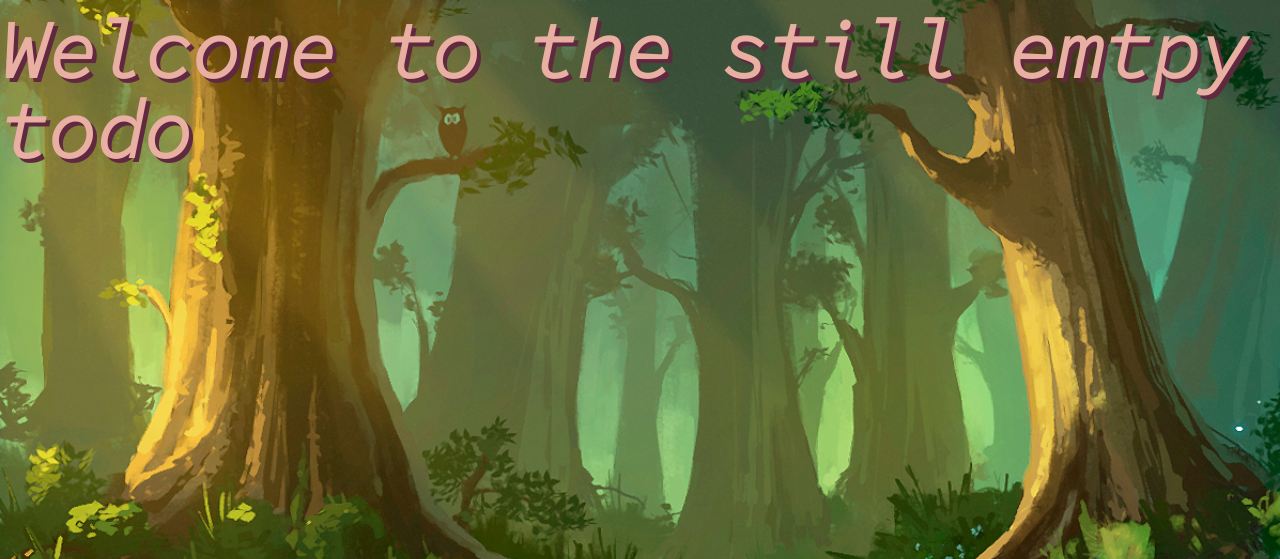
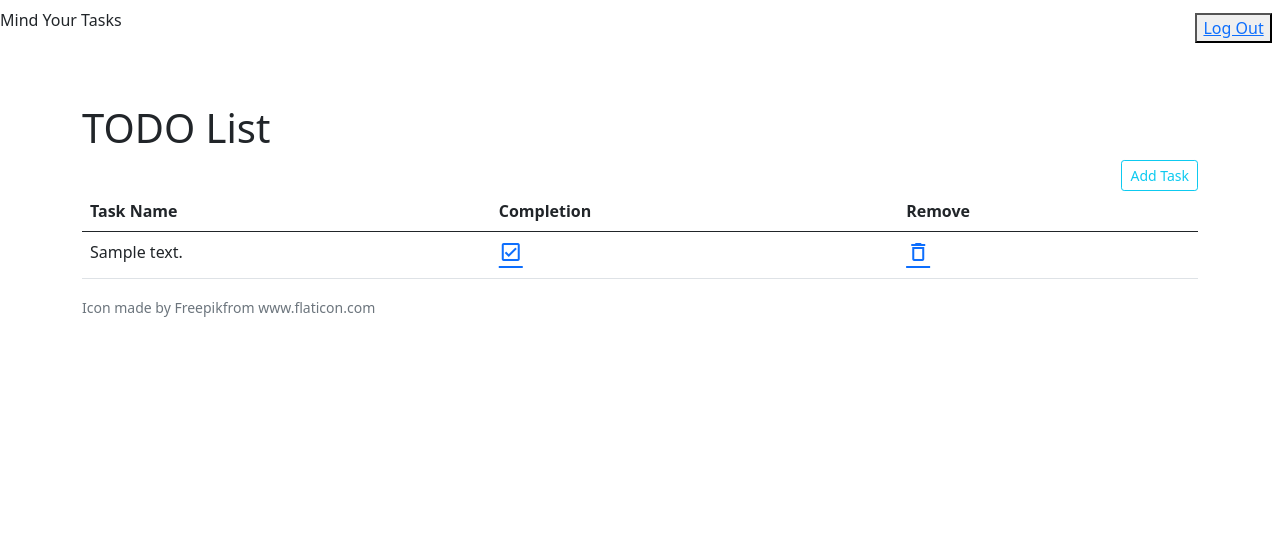
Before and after one commit to Buly1601/MindYourTasks, a Flask app: template app/templates/todo.html in a window 1280 px wide. Shown: the top 559 px of the page. Run offline with Flask 2, Linux system fonts and the light colour scheme; tables that the repository leaves empty hold one stand-in row (values such as "Sample post"); the template is opened without the code that fills it: values that come from a table or form of the project are taken from there, most other values are stand-ins (such as "Sample title", 1, 10 or a date in 2020); some libraries are stand-ins or nearby versions.

Commit message:
todo db and ui

```diff
--- a/app/__init__.py
+++ b/app/__init__.py
@@ -1,5 +1,5 @@
 import os
-from flask import Flask, render_template, request, redirect, url_for, flash
+from flask import Flask, render_template, request, redirect, url_for, flash, Response, session
 from werkzeug.security import generate_password_hash, check_password_hash
 from flask_sqlalchemy import SQLAlchemy
 from flask_migrate import Migrate
@@ -34,7 +34,7 @@
 
     def __repr__(self):
         return '<Content %s>' % self.owner
-'''
+
 class UserModel(db.Model):
     __tablename__ = 'user'
     id = db.Column(db.Integer, primary_key=True)
@@ -62,7 +62,47 @@
     def __repr__(self):
         return f"<User {self.username}>"
 
+'''
+class Task(db.Model):
+    id = db.Column(db.Integer, primary_key=True)
+    content = db.Column(db.Text)
+    done = db.Column(db.Boolean, default=False)
+    owner_id = db.Column(db.Integer, db.ForeignKey('user.id'))
+    #owner = d.Column(d.Text, nullable=False)
 
+    def __init__(self, content, owner):
+        self.content = content
+        self.done = False
+        self.owner = owner
+
+    def __repr__(self):
+        return '<Content %s>' % self.owner
+
+
+class User(db.Model):
+    #__tablename__ = "users"
+
+    id = db.Column(db.Integer, primary_key=True)
+    username = db.Column(db.String(120))
+    password = db.Column(db.String(120))
+    level = db.Column(db.Integer)
+    name = db.Column(db.Text)
+    type = db.Column(db.Text)
+    health = db.Column(db.Integer)
+    hunger = db.Column(db.Integer)
+    point = db.Column(db.Integer)
+    #tasks_id = db.Column(db.ForeignKey(Task.id))
+    tasks = db.relationship(Task, backref='owner')
+
+    def __init__(self, username, password):
+        self.username = username
+        self.password = password
+        self.level = 0
+        self.name = "Pretzel"
+        self.type = "cat"
+        self.hunger = 100
+        self.health = 100
+        self.point = 0
 with app.app_context():
 
     @app.route("/")
@@ -102,12 +142,12 @@
                 error = error_caller("password")
             if password != confPassword:
                 error = error_caller("confPassword")
-            elif UserModel.query.filter_by(username=username).first() is not None:
+            elif User.query.filter_by(username=username).first() is not None:
                 error = f"User {username} already exists"
                 print(error, "ALL CLEAR HERE---")
 
             if error == None:
-                new_username = UserModel(username,generate_password_hash(password))
+                new_username = User(username,generate_password_hash(password))
                 db.session.add(new_username)
                 db.session.commit()
                # return f"User {username} created successfully"
@@ -137,7 +177,7 @@
                 error = error_caller("password")
 
             # check for the user in the database
-            user_ = UserModel.query.filter_by(username=username).first()
+            user_ = User.query.filter_by(username=username).first()
 
             if not user_:
                 error = "Nonexistent or incorrect username"
@@ -147,7 +187,7 @@
             if error:
                 flash(error)
                 return render_template("login.html", title="Login", url=os.getenv("URL"))
-
+            session["username"] = username
             return redirect(url_for('todo'))
 
         else:
@@ -160,12 +200,68 @@
         """
         return "Healthy as it should."
 
-    @app.route("/todo")
+    @app.route('/logout')
+    def logout():
+        del session['username']
+        return redirect('/')
+
+    @app.route("/todo", methods=["GET", "POST"])
     def todo():
         """
         Health function for life checking
         """
-        return render_template('todo.html', title="To Do", url=os.getenv("URL"))
+
+        username = session['username']
+        owner = User.query.filter_by(username=username).first()
+
+        #tasks = Task.query.filter_by(done=False, owner=owner).all()
+        tasks = Task.query.filter_by(owner=owner).all()
+        #completed_tasks = Task.query.filter_by(done=True, owner=owner).all()
+        #tasks = Task.query.all()
+        return render_template('todo.html', tasks=tasks, url=os.getenv("URL"))
+
+
+    @app.route('/task', methods=['POST'])
+    def add_task():
+        content = request.form['content']
+        if not content:
+            return 'Error'
+
+        username = session['username']
+        owner = User.query.filter_by(username=username).first()
+        new_task = Task(content, owner)
+        db.session.add(new_task)
+        db.session.commit()
+
+        return redirect(url_for('todo'))
+
+
+    @app.route('/delete/<int:task_id>')
+    def delete_task(task_id):
+        task = Task.query.get(task_id)
+        if not task:
+            return redirect('/')
+
+        db.session.delete(task)
+        db.session.commit()
+        return redirect(url_for('todo'))
+
+
+    @app.route('/done/<int:task_id>')
+    def resolve_task(task_id):
+        task = Task.query.get(task_id)
+
+        if not task:
+            return redirect('/')
+        if task.done:
+            task.done = False
+        #after resolving add points to the user
+        else:
+            task.done = True
+
+        db.session.commit()
+        return redirect(url_for('todo'))
+
 
 
 if __name__ == "__main__":
--- a/app/templates/todo.html
+++ b/app/templates/todo.html
@@ -1,3 +1,120 @@
-{% extends "base.html" %} {% block content %}
-<h1 class="title">Welcome to the still emtpy todo</h1>
-{% endblock %}
+<!DOCTYPE html>
+
+<html>
+    <head>
+        <title>TODO</title>
+
+        <meta charset="utf-8">
+        <meta name="viewport" content="width=device-width, initial-scale=1">
+        <link href="https://fonts.googleapis.com/css2?family=Material+Icons+Outlined" rel="stylesheet">        <link rel="icon" href="{{ url_for('static', filename='img/cs.ico') }}">
+        <link href="https://cdn.jsdelivr.net/npm/bootstrap@5.0.0-beta2/dist/css/bootstrap.min.css" rel="stylesheet"
+        integrity="sha384-BmbxuPwQa2lc/FVzBcNJ7UAyJxM6wuqIj61tLrc4wSX0szH/Ev+nYRRuWlolflfl" crossorigin="anonymous">
+
+        <link rel="stylesheet" href="https://cdnjs.cloudflare.com/ajax/libs/font-awesome/5.15.3/css/all.css">
+        <link rel="stylesheet" href="{{ url_for('static', filename='styles/todo.css') }}">
+
+    </head>
+
+    <body>
+    <div class="navbar">
+            <p class="name">
+                Mind Your Tasks
+            </p>
+            <div class="navbar2">
+                <button type="button"><a href="/logout">Log Out</a></button>
+                &nbsp
+            </div>
+
+    </div>
+    <div class="todo">
+
+
+    <main role="main" class="container extra-bottom">
+      <h1 class="mt-5">TODO List</h1>
+
+    </main>
+
+
+    <div class="container">
+        <form action="/task" method="post">
+        <!-- Button trigger modal -->
+        <div style="text-align: right;">
+        <button type="button" class="btn btn-outline-info btn-sm" data-bs-toggle="modal" data-bs-target="#task-modal" data-source="New Task">Add Task</button>
+        </div>
+
+
+        <div class="modal fade" id="task-modal" tabindex="-1" aria-labelledby="Label" aria-hidden="true">
+        <div class="modal-dialog">
+            <div class="modal-content">
+            <div class="modal-header">
+                <h5 class="modal-title" id="Label">Add a task</h5>
+                <button type="button" class="btn-close" data-bs-dismiss="modal" aria-label="Close"></button>
+            </div>
+
+            <div class="modal-body">
+                <div class="input-group mb-3">
+                    <span class="input-group-text" id="task-form-display">Task</span>
+                    <input type="text" class="form-control" name="content" placeholder="Description of task" aria-label="task-name" aria-describedby="basic-addon1">
+                </div>
+            </div>
+            <div class="modal-footer">
+                <button type="button" class="btn btn-secondary" data-bs-dismiss="modal">Close</button>
+                <button id="submit-task" type="submit" class="btn btn-primary">Save changes</button>
+            </div>
+            </div>
+        </div>
+        </div>
+        </form>
+
+    </div>
+
+    <!--Todo Table-->
+    <div class="container table-responsive">
+    <table class="table">
+        <thead>
+        <tr>
+            <th class="task">Task Name</th>
+            <th class="status">Completion</th>
+            <th class="update">Remove</th>
+        </tr>
+        </thead>
+
+        <tbody>
+        {% for item in tasks %}
+            <tr>
+                <td>{{item.content}}</td>
+
+                <!--{% if item.done %} <strike> {% endif %}{{ item.content }} {% if item.done %} </strike>{% endif %}-->
+
+                {% if not item.done %}
+                    <td><a href="/done/{{ item.id }}"  class="material-icons-outlined">check_box_outline_blank</a></td>
+                {%endif%}
+                {% if item.done %}
+                    <td><a href="/done/{{ item.id }}"  class="material-icons-outlined">check_box</a></td>
+                {%endif%}
+
+
+                <td><a href="/delete/{{ item.id }}"  class="material-icons-outlined">delete</a></td>
+
+                <!--<td><a href="/delete/{{ item.id }}" class="btn btn-outline-secondary btn-sm remove" type="button"><i class="fa fa-trash fa-1" aria-hidden="true"></i></a></td>-->
+            </tr>
+        {% endfor %}
+
+        </tbody>
+    </table>
+    </div>
+    </div>
+
+
+    <footer class="footer">
+      <div class="container">
+            <p class="text-muted"><small>Icon made by Freepikfrom www.flaticon.com </small></p>
+      </div>
+    </footer>
+  </body>
+
+    <script src="https://ajax.googleapis.com/ajax/libs/jquery/3.6.0/jquery.min.js"></script>
+    <script src="https://cdn.jsdelivr.net/npm/bootstrap@5.0.0-beta2/dist/js/bootstrap.bundle.min.js"
+        integrity="sha384-b5kHyXgcpbZJO/tY9Ul7kGkf1S0CWuKcCD38l8YkeH8z8QjE0GmW1gYU5S9FOnJ0" crossorigin="anonymous"></script>
+
+</html>
```
